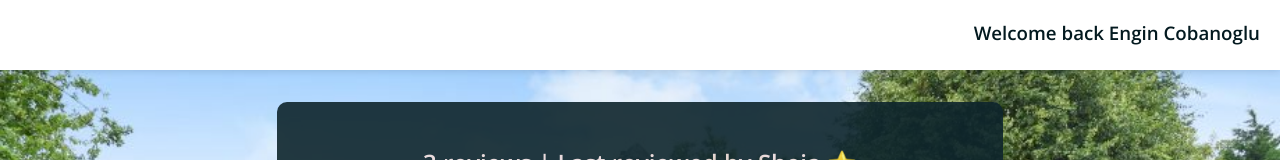
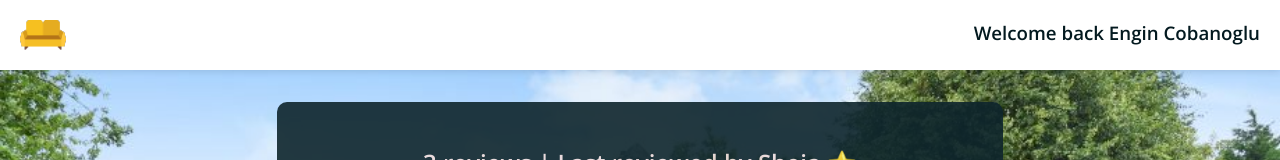
Before and after one commit to cobansson/cottage-finder, a website built with Vite: page index.html in a window 1280 px wide. Shown: the top 160 px of the page. Built offline with nearby package versions, Linux system fonts and the light colour scheme; no server answers; files whose address does not match are found by name.

Commit message:
Update style.css

```diff
--- a/src/style.css
+++ b/src/style.css
@@ -77,7 +77,7 @@ body {
   height: 30px;
   width: 46px;
   background-size: 47px;
-  background-image: url("images/sofa-logo.png");
+  background-image: url("../images/sofa-logo.png");
   margin: 20px;
 }
 
```
